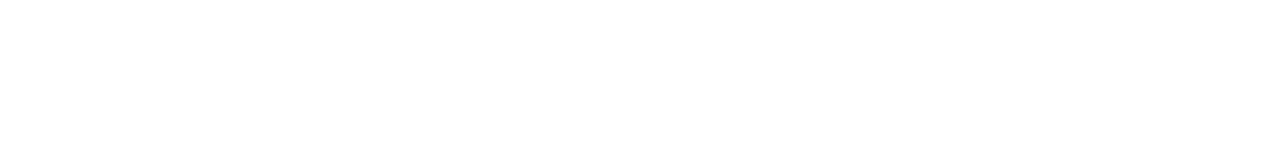
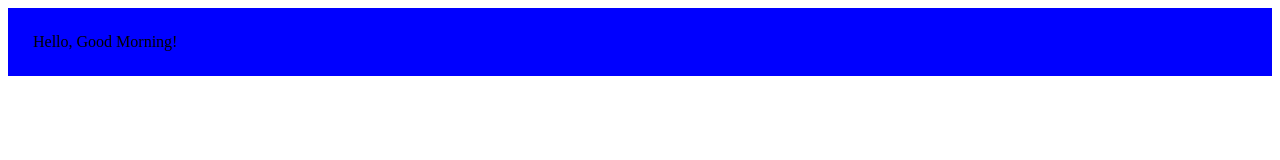
Before and after one commit to Shivanipalya26/js-learning, a plain HTML site: page _dom/three.html in a window 1280 px wide. Drawn offline with Linux system fonts and the light colour scheme.

Commit message:
DOM file added

```diff
--- a/_dom/three.html
+++ b/_dom/three.html
@@ -8,4 +8,18 @@
 <body>
 
 </body>
+<script>
+    const div = document.createElement('div');
+    console.log(div);
+    div.className = "main"
+    div.id = Math.floor(Math.random() * 100 + 1)
+    div.setAttribute("title", "Generated Title")
+    div.style.backgroundColor = "blue"
+    div.style.padding = '25px'
+    // div.innerHTML = "Hello, Good Morning!"
+    const addText = document.createTextNode("Hello, Good Morning!")
+    div.appendChild(addText)
+
+    document.body.appendChild(div)
+</script>
 </html>
```
